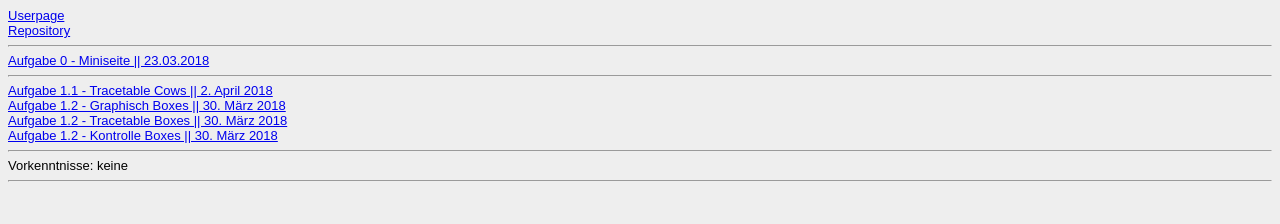
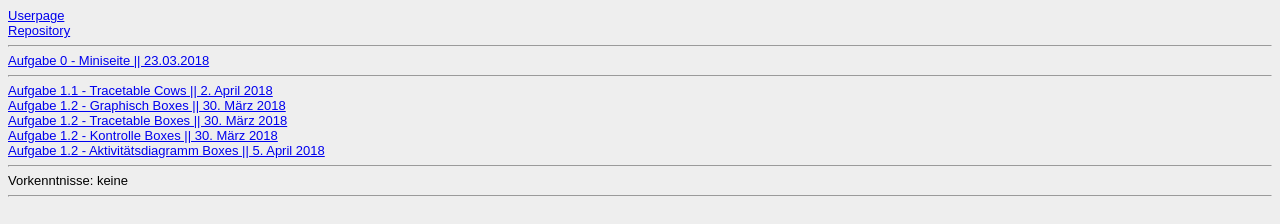
Before and after one commit to alenamaria/alenamaria.github.io, a website: page Steckbrief/steckbrief.htm in a window 1280 px wide. Drawn offline with Linux system fonts and the light colour scheme.

Commit message:
Aktualisierung des Steckbriefs (Link zum Aktivitätsdiagramm eingefügt)

```diff
--- a/Steckbrief/steckbrief.htm
+++ b/Steckbrief/steckbrief.htm
@@ -35,6 +35,9 @@ body {
 	<a
 		href="https://alenamaria.github.io/EIA2/Aufgabe%201.2/Aufgabe1.2.html" target="_blank">Aufgabe 1.2 - Kontrolle Boxes || 30. März 2018</a>
 	<br>
+	<a
+		href="https://alenamaria.github.io/EIA2/Aufgabe%201.2/Aktivit%C3%A4tendiagramm.jpeg" target="_blank">Aufgabe 1.2 - Aktivitätsdiagramm Boxes || 5. April 2018</a>
+	<br>
 
 	<hr>
 	Vorkenntnisse: keine
```
